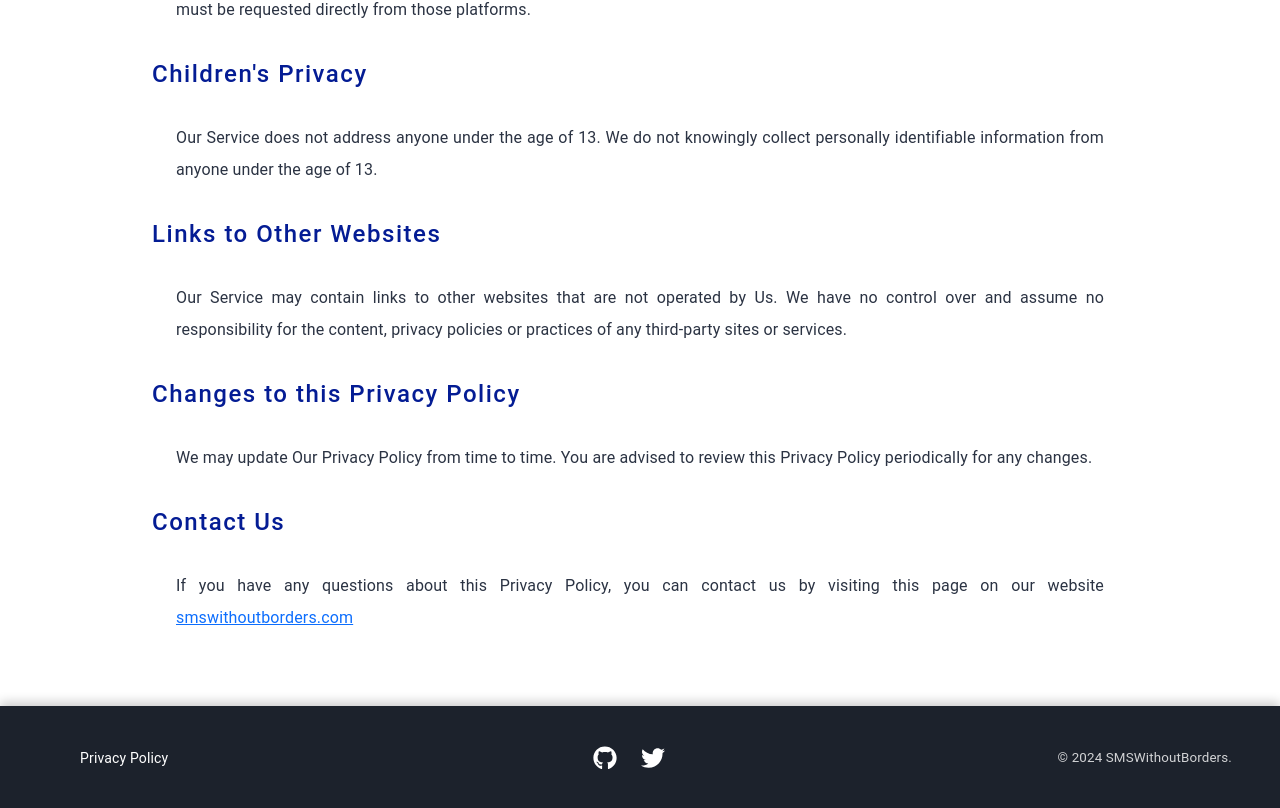
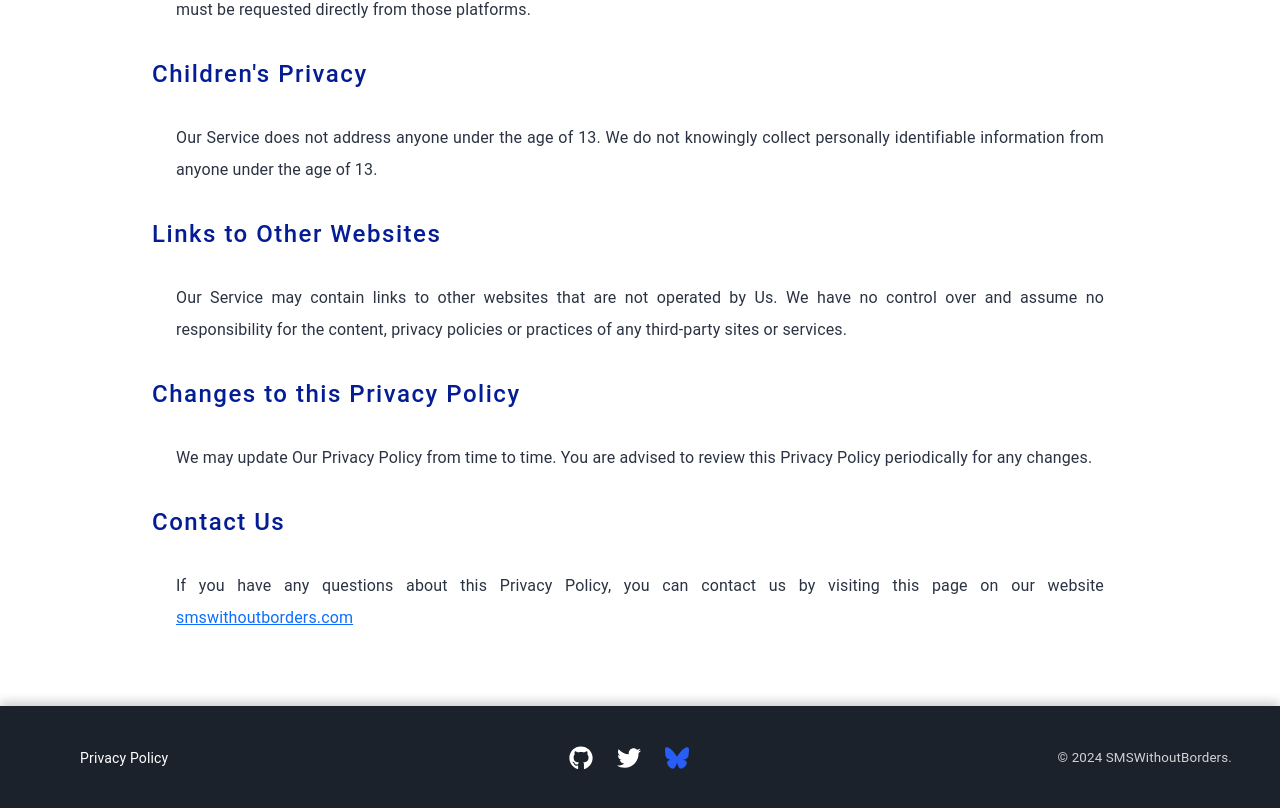
Before and after one commit to smswithoutborders/SMSWithoutBorders-Website, a React (Create React App) app: page /privacy-policy in a window 1280 px wide. Shown: the part 2472-3280 px from the top of the page. Built offline with nearby package versions, Linux system fonts and the light colour scheme.

Commit message:
added bluesky link

```diff
--- a/public/locales/en/translation.json
+++ b/public/locales/en/translation.json
@@ -44,7 +44,11 @@
 		"dekuSMS": "DekuSMS",
 		"copyright": "© Afkanerd."
 	},
-
+	"social": {
+		"x": "Follow us on X",
+		"bluesky": "Check us out on Bluesky",
+		"github": "View our GitHub"
+	},
 	"Privacy-Policy": {
 		"policyHeader": "Privacy Policy",
 		"policySubheader": "Last updated: July 14th, 2022",
--- a/public/locales/es/translation.json
+++ b/public/locales/es/translation.json
@@ -44,7 +44,11 @@
 		"dekuSMS": "DekuSMS",
 		"copyright": "© Afkanerd."
 	},
-
+	"social": {
+		"x": "Síguenos en X",
+		"bluesky": "Échale un vistazo a Bluesky",
+		"github": "Ver nuestro GitHub"
+	},
 	"Privacy-Policy": {
 		"policyHeader": "Política de Privacidad",
 		"policySubheader": "Ultima Actualización: 14 de Julio de 2022",
--- a/public/locales/fa/translation.json
+++ b/public/locales/fa/translation.json
@@ -43,6 +43,11 @@
 		"relaySMS": "RelaySMS",
 		"dekuSMS": "DekuSMS",
 		"copyright": "© Afkanerd."
+	},
+	"social": {
+		"x": "ما را در X دنبال کنید",
+		"bluesky": "ما را در Bluesky ببینید",
+		"github": "مشاهده گیت‌هاب ما"
 	},
 	"Privacy-Policy": {
 		"policyHeader": "سیاست حفظ حریم خصوصی",
--- a/public/locales/fr/translation.json
+++ b/public/locales/fr/translation.json
@@ -43,6 +43,11 @@
 		"relaySMS": "RelaySMS",
 		"dekuSMS": "DekuSMS",
 		"copyright": "© Afkanerd."
+	},
+	"social": {
+		"x": "Suivez-nous sur X",
+		"bluesky": "Découvrez-nous sur Bluesky",
+		"github": "Voir notre GitHub"
 	},
 	"Privacy-Policy": {
 		"policyHeader": "Politique de confidentialité",
--- a/src/Components/Footer.js
+++ b/src/Components/Footer.js
@@ -55,6 +55,7 @@ const Footer = () => {
 					<IconButton
 						href="https://github.com/smswithoutborders"
 						aria-label="GitHub"
+						title={t("social.github")}
 						sx={{
 							color: "#ffffff",
 							transition: "transform 0.3s, color 0.3s",
@@ -69,6 +70,7 @@ const Footer = () => {
 					<IconButton
 						href="https://twitter.com/RelaySMS"
 						aria-label="Twitter"
+						title={t("social.x")}
 						sx={{
 							color: "#ffffff",
 							transition: "transform 0.3s, color 0.3s",
@@ -79,6 +81,21 @@ const Footer = () => {
 						}}
 					>
 						<FaTwitter size={24} />
+					</IconButton>
+					<IconButton
+						href="https://bsky.app/profile/relaysms.bsky.social"
+						aria-label="Bluesky"
+						title={t("social.bluesky")}
+						sx={{
+							color: "#ffffff",
+							transition: "transform 0.3s, color 0.3s",
+							"&:hover": {
+								transform: "scale(1.2)",
+								color: "#1DA1F2"
+							}
+						}}
+					>
+						<img src="./bluesky.svg" alt="Bluesky" style={{ width: 24, height: 24 }} />
 					</IconButton>
 				</Box>
 
@@ -100,3 +117,7 @@ const Footer = () => {
 };
 
 export default Footer;
+
+{
+	/* Social Icons */
+}
```
Also changed, not shown: public/bluesky.svg (added).
